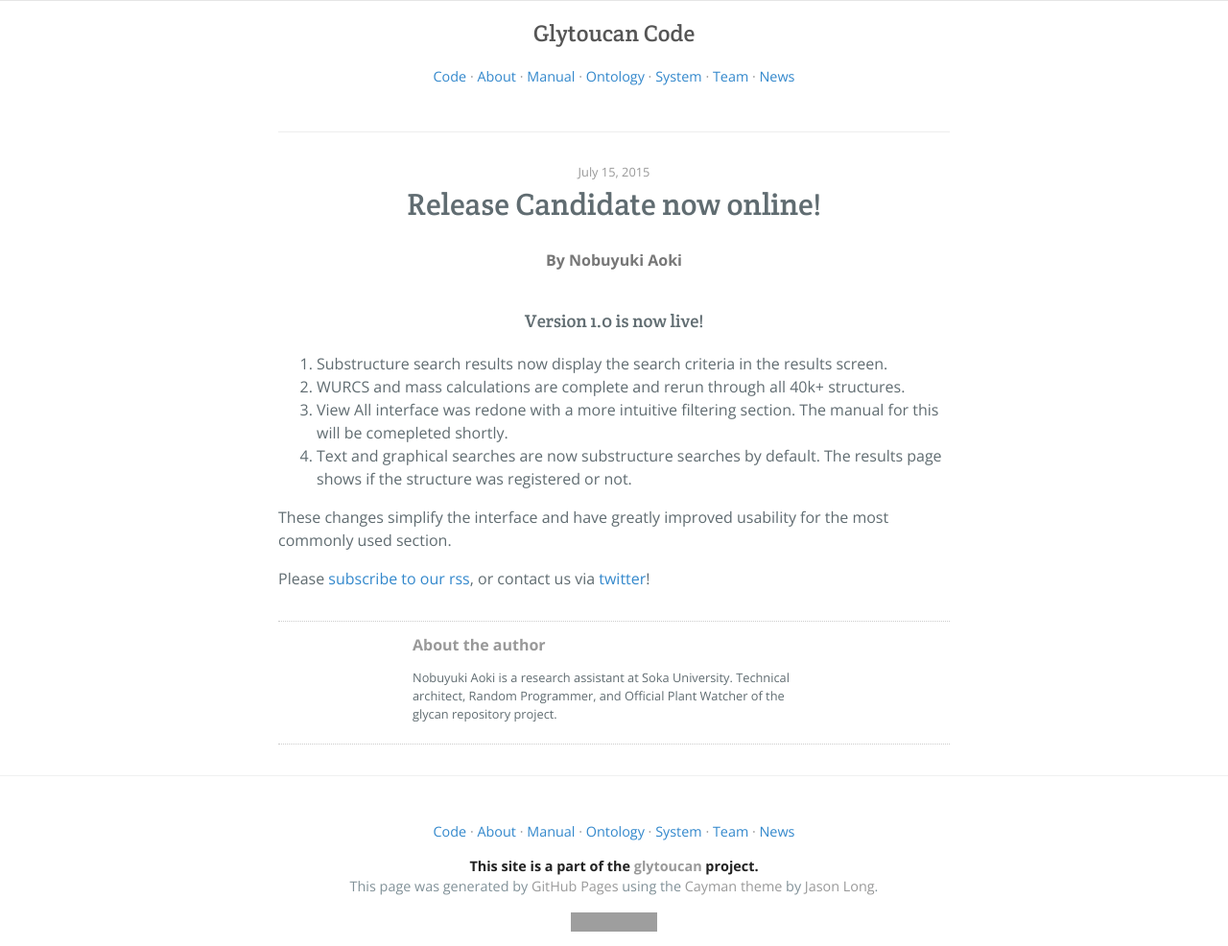
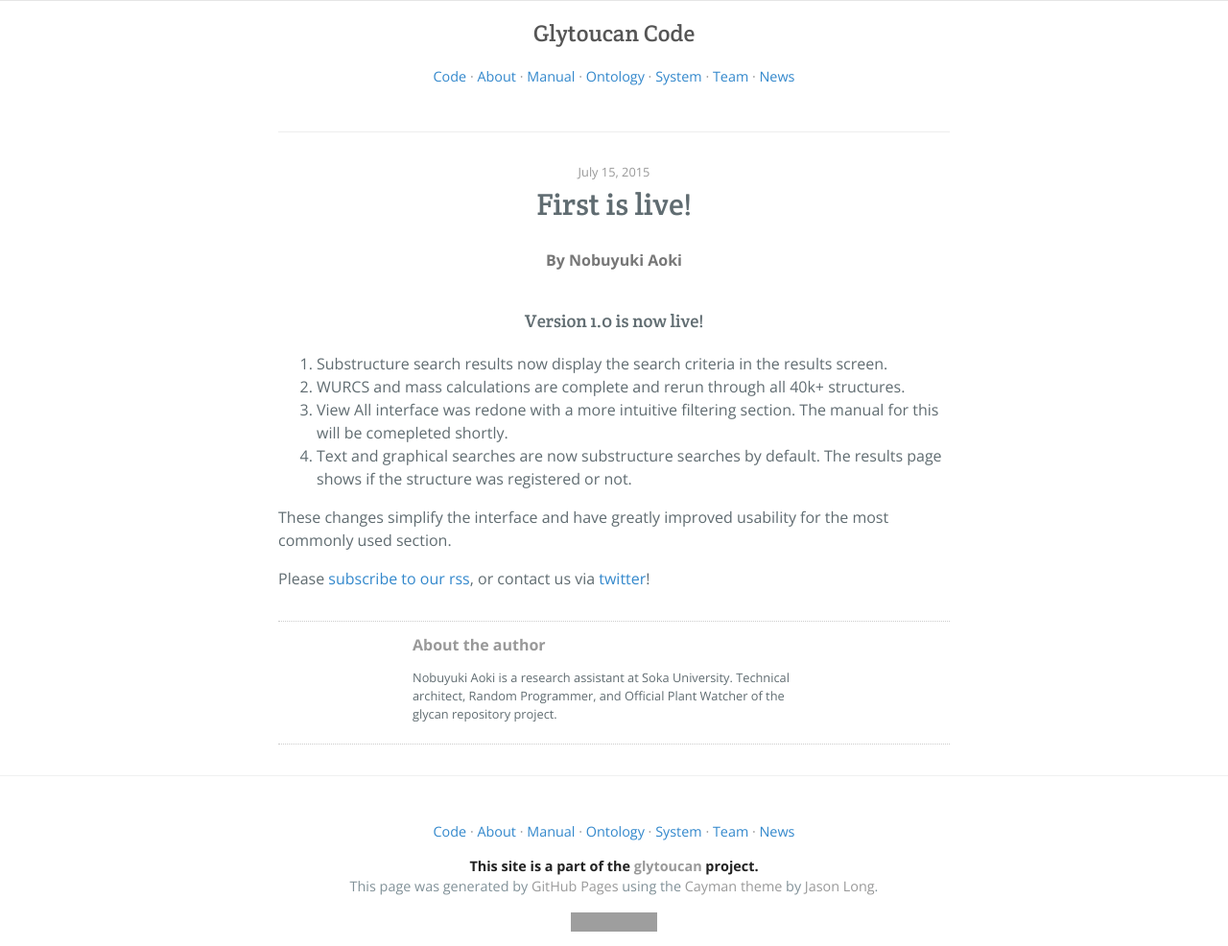
Before and after one commit to glytoucan/glytoucan, a Jekyll site: the page built from _posts/2015-07-15-Release-v1.0.md, in a window 1280 px wide. Shown: the whole page at 96% size. Built offline with Jekyll 4.4.1, drawn with Linux system fonts in a browser that asks for light colours; nearby versions of some CDN libraries; Markdown is read by kramdown in place of the engine named in the settings; grey boxes are pictures that could not be loaded.

Commit message:
fix title

```diff
--- a/_posts/2015-07-15-Release-v1.0.md
+++ b/_posts/2015-07-15-Release-v1.0.md
@@ -1,5 +1,5 @@
 ---
-title: Release Candidate now online!
+title: First is live!
 authors:
 - Nobuyuki Aoki
 layout: post
```
